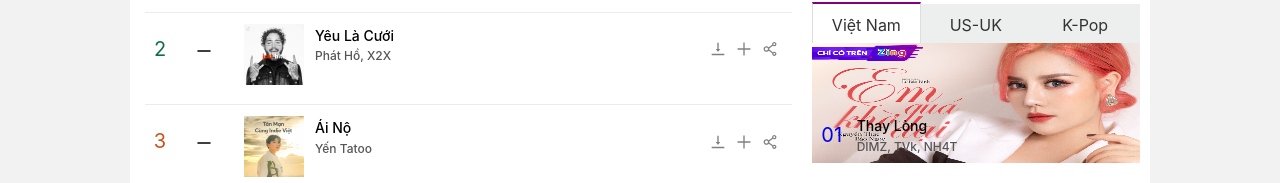
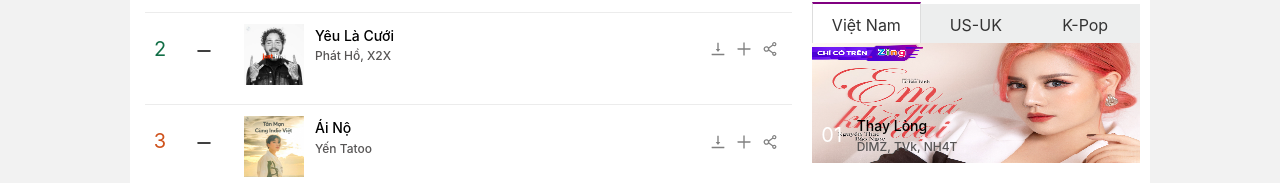
Before and after one commit to kimthaohuynhthi/ZingMP3-Clone, a React (Create React App) app: page / in a window 1280 px wide. Shown: the part 495-678 px from the top of the page. Built offline with nearby package versions, Linux system fonts and the light colour scheme.

Commit message:
fix classname

```diff
--- a/src/components/TopNumber/index.jsx
+++ b/src/components/TopNumber/index.jsx
@@ -8,13 +8,12 @@ const TopNumber = ({ topNumber, numberTitle, fontSize }) => (
   <div
     className={classNames(
       "top-number-wrapper",
-      "top-number-inner",
+      "top-number-wrapper-inner",
       { "top-1-song-ranking": topNumber === "01" },
       { "top-2-song-ranking": topNumber === "02" },
       { "top-3-song-ranking": topNumber === "03" },
-      { "top-1-zing-chart": topNumber === "top-1-zing-chart" },
-      { "zing-chart": topNumber === "zing-chart" },
-      { "others-song-ranking": topNumber === "others" }
+      { "others-song-ranking": topNumber === "others" },
+      { "top-1-zing-chart": topNumber === "top-1-zing-chart" }
     )}
     style={{ fontSize }}
   >
--- a/src/components/TopNumber/style.scss
+++ b/src/components/TopNumber/style.scss
@@ -2,7 +2,7 @@
   width: 30px;
   height: 40px;
   line-height: 40px;
-  &.top-number-inner {
+  &.top-number-wrapper-inner {
     &.top-1-song-ranking {
       color: #438de0;
     }
@@ -15,5 +15,8 @@
     &.others-song-ranking {
       color: #636363;
     }
+    &.top-1-zing-chart{
+      color: white;
+    }
   }
 }
```
